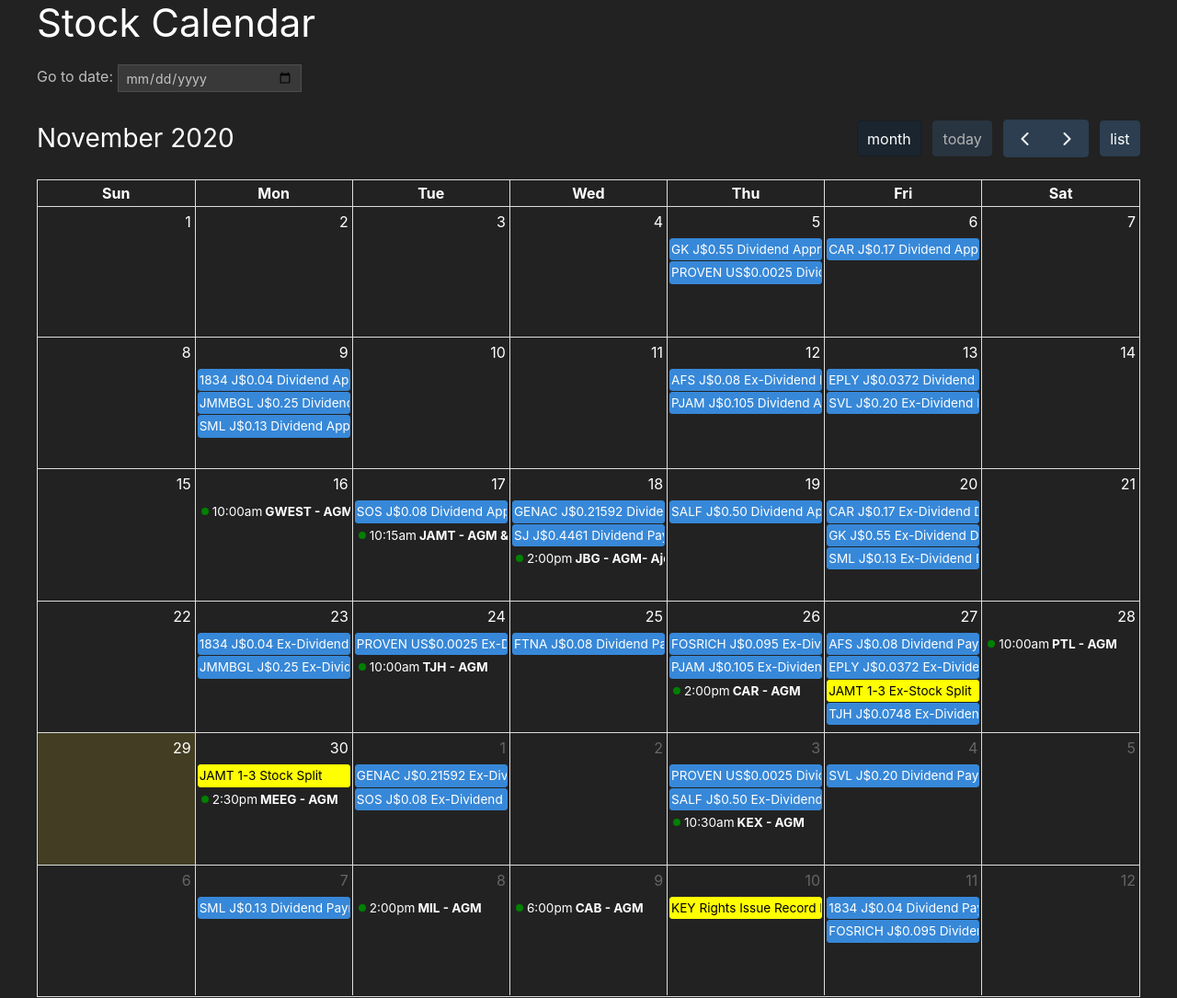
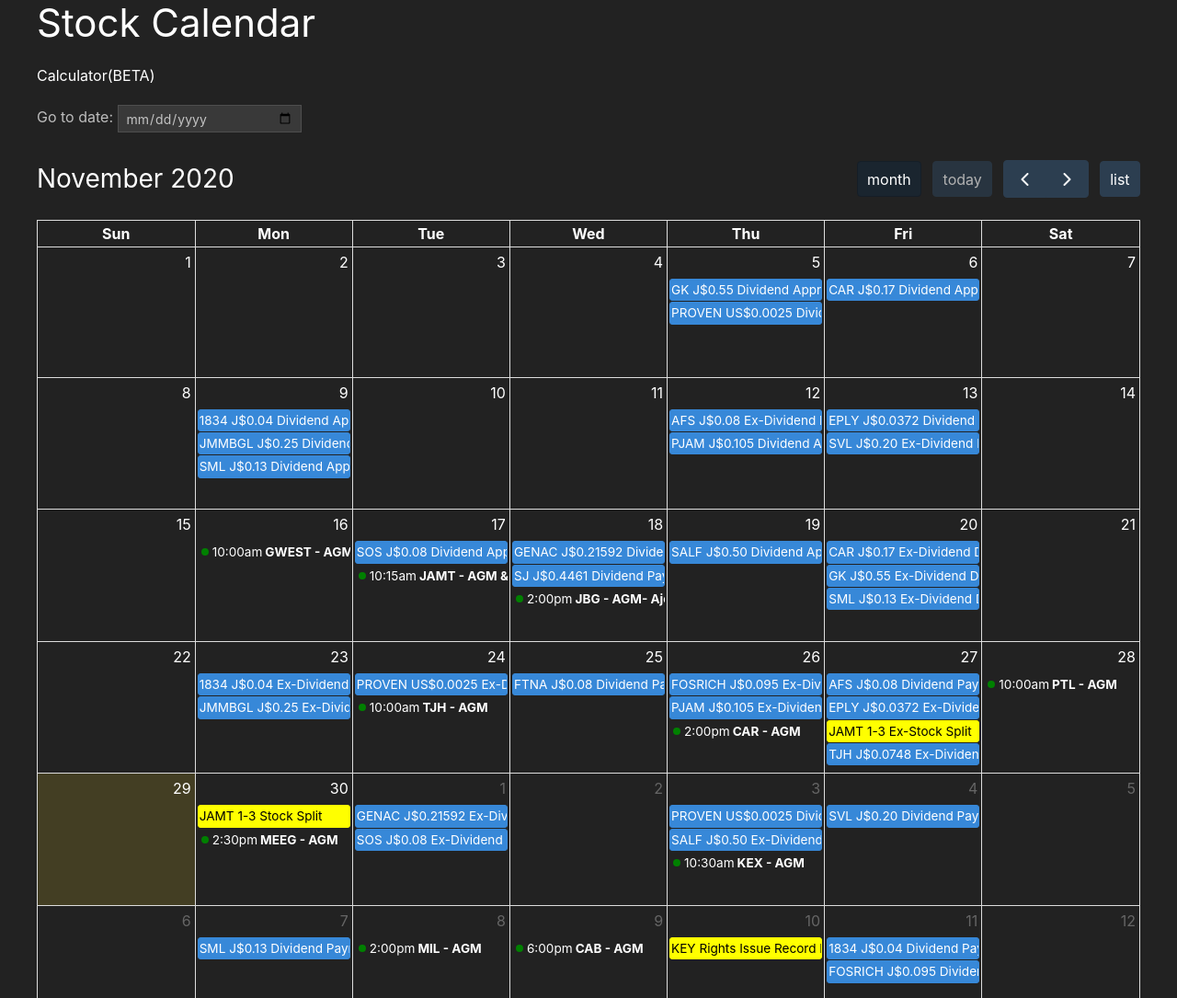
Before and after one commit to DemmarkForrester/jse-cal.github.io, a plain HTML site: page index.html in a window 1280 px wide. Shown: the top 1085 px of the page at 92% size. Drawn offline with nearby package versions, Linux system fonts and the light colour scheme.

Commit message:
add link to calculator

```diff
--- a/index.html
+++ b/index.html
@@ -40,6 +40,7 @@
 <body class="uk-light uk-background-secondary" uk-height-viewport>
   <div class="uk-container">
     <h1> Stock Calendar </h1>
+    <a href="./calculator.html">Calculator(BETA)</a>
     <p>
       Go to date: <input type="date" id="dateInput" class="uk-input uk-form-width-medium uk-form-small">
     </p>
```
